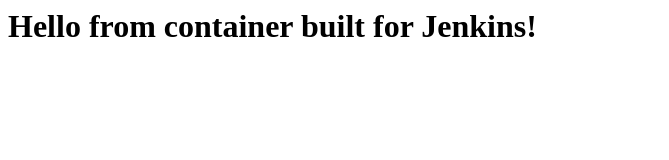
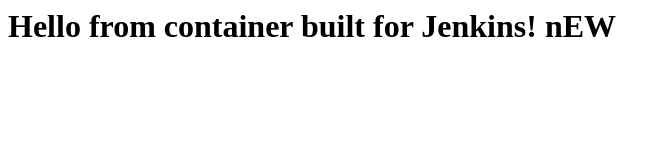
Before and after one commit to svasilevski/dob_jenkins, a plain HTML site: page index.html in a window 1280 px wide. Shown: the whole page, without its empty margins (0-669 px from the left). Drawn offline with Linux system fonts and the light colour scheme.

Commit message:
Update index.html

```diff
--- a/index.html
+++ b/index.html
@@ -1 +1 @@
-<h1>Hello from container built for Jenkins!</h1>
+<h1>Hello from container built for Jenkins! nEW</h1>
```
